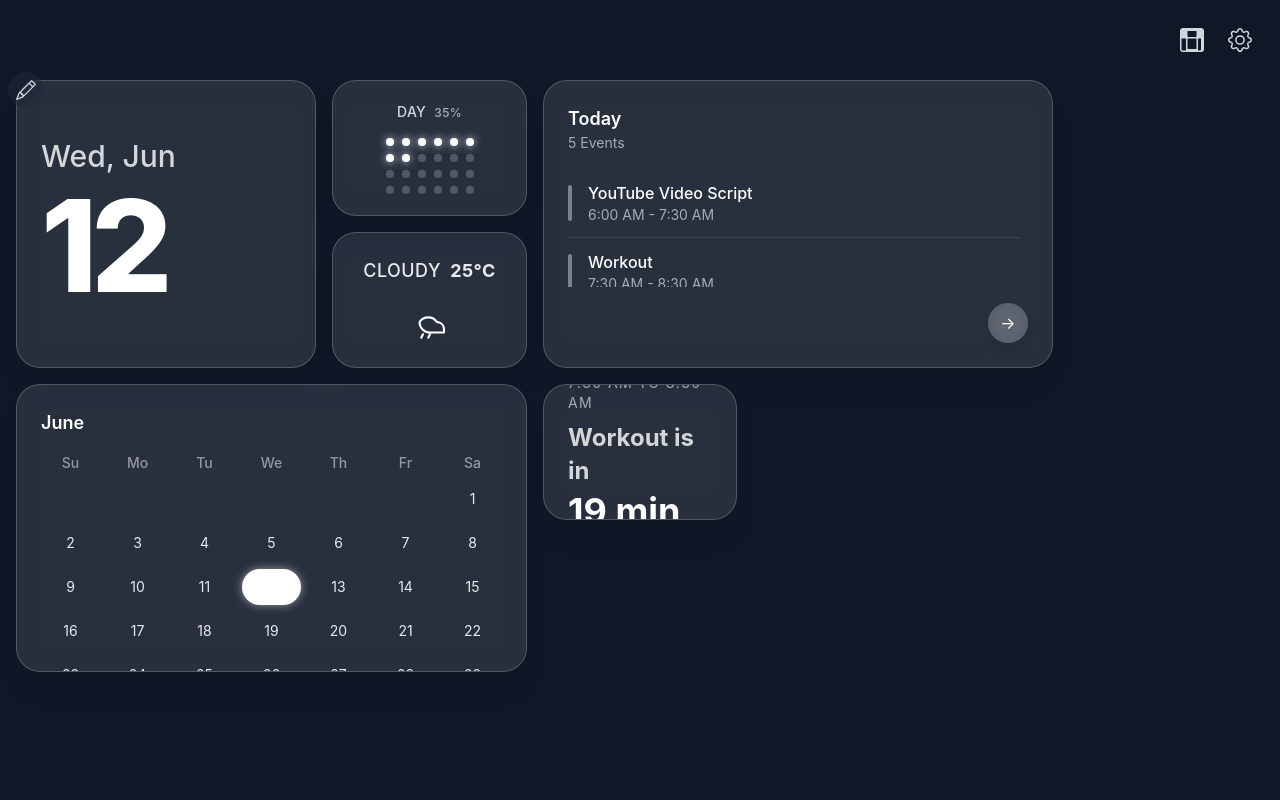
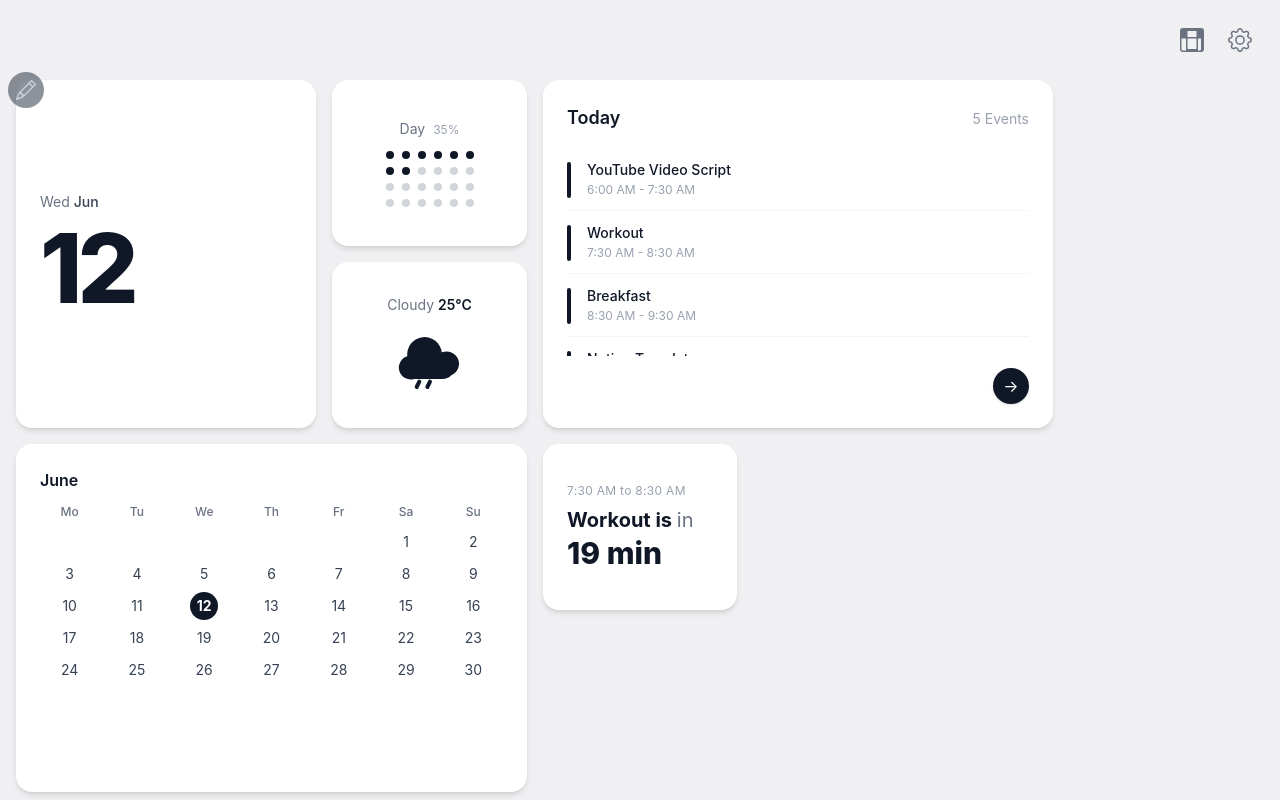
Before and after one commit to sarojbelbase/undistracted-me, a React (Vite) app: page / in a window 1280 px wide. Built offline with nearby package versions, Linux system fonts and the light colour scheme.

Commit message:
style: Redesign widget UI and application theme to a modern, light aesthetic.

```diff
--- a/src/App.jsx
+++ b/src/App.jsx
@@ -46,23 +46,27 @@ const App = () => {
   };
 
   return (
-    <div id="fullscreen" className={`relative h-screen w-screen overflow-auto text-white bg-gray-900 ${!showWidgets ? 'flex flex-col justify-center items-center' : ''}`}>
+    <div
+      id="fullscreen"
+      className={`relative h-screen w-screen overflow-auto ${!showWidgets ? 'flex flex-col justify-center items-center text-white' : ''}`}
+      style={{ background: showWidgets ? '#F0F0F2' : '#18191B' }}
+    >
       <div className="absolute top-5 right-5 z-50 flex gap-2">
         <button
-          className="p-2 rounded-full hover:bg-white/10 transition-all duration-300 focus:outline-none"
+          className={`p-2 rounded-full transition-all duration-300 focus:outline-none ${showWidgets ? 'hover:bg-black/10' : 'hover:bg-white/10'}`}
           onClick={toggleWidgets}
           title={showWidgets ? 'Hide Widgets' : 'Show Widgets'}
         >
-          <svg xmlns="http://www.w3.org/2000/svg" width="24" height="24" fill="currentColor" viewBox="0 0 16 16" className="text-gray-300 hover:text-white transition-colors duration-300">
+          <svg xmlns="http://www.w3.org/2000/svg" width="24" height="24" fill="currentColor" viewBox="0 0 16 16" className={`transition-colors duration-300 ${showWidgets ? 'text-gray-500 hover:text-gray-900' : 'text-gray-300 hover:text-white'}`}>
             <path d="M0 2a2 2 0 0 1 2-2h12a2 2 0 0 1 2 2v12a2 2 0 0 1-2 2H2a2 2 0 0 1-2-2V2zm5 0v4h6V2H5zm6 5H5v7h6V7zM1 7v7a1 1 0 0 0 1 1h2V7H1zm11 0v8h1a1 1 0 0 0 1-1V7h-2z" />
           </svg>
         </button>
         <button
-          className="p-2 rounded-full hover:bg-white/10 transition-all duration-300 focus:outline-none"
+          className={`p-2 rounded-full transition-all duration-300 focus:outline-none ${showWidgets ? 'hover:bg-black/10' : 'hover:bg-white/10'}`}
           onClick={toggleSettings}
           title='Settings'
         >
-          <svg xmlns="http://www.w3.org/2000/svg" width="24" height="24" fill="currentColor" viewBox="0 0 16 16" className="text-gray-300 hover:text-white hover:rotate-45 transition-transform duration-300">
+          <svg xmlns="http://www.w3.org/2000/svg" width="24" height="24" fill="currentColor" viewBox="0 0 16 16" className={`hover:rotate-45 transition-transform duration-300 ${showWidgets ? 'text-gray-500 hover:text-gray-900' : 'text-gray-300 hover:text-white'}`}>
             <path d="M8 4.754a3.246 3.246 0 1 0 0 6.492 3.246 3.246 0 0 0 0-6.492M5.754 8a2.246 2.246 0 1 1 4.492 0 2.246 2.246 0 0 1-4.492 0" />
             <path d="M9.796 1.343c-.527-1.79-3.065-1.79-3.592 0l-.094.319a.873.873 0 0 1-1.255.52l-.292-.16c-1.64-.892-3.433.902-2.54 2.541l.159.292a.873.873 0 0 1-.52 1.255l-.319.094c-1.79.527-1.79 3.065 0 3.592l.319.094a.873.873 0 0 1 .52 1.255l-.16.292c-.892 1.64.901 3.434 2.541 2.54l.292-.159a.873.873 0 0 1 1.255.52l.094.319c.527 1.79 3.065 1.79 3.592 0l.094-.319a.873.873 0 0 1 1.255-.52l.292.16c1.64.893 3.434-.902 2.54-2.541l-.159-.292a.873.873 0 0 1 .52-1.255l.319-.094c1.79-.527 1.79-3.065 0-3.592l-.319-.094a.873.873 0 0 1-.52-1.255l.16-.292c.893-1.64-.902-3.433-2.541-2.54l-.292.159a.873.873 0 0 1-1.255-.52zm-2.633.283c.246-.835 1.428-.835 1.674 0l.094.319a1.873 1.873 0 0 0 2.693 1.115l.291-.16c.764-.415 1.6.42 1.184 1.185l-.159.292a1.873 1.873 0 0 0 1.116 2.692l.318.094c.835.246.835 1.428 0 1.674l-.319.094a1.873 1.873 0 0 0-1.115 2.693l.16.291c.415.764-.42 1.6-1.185 1.184l-.291-.159a1.873 1.873 0 0 0-2.693 1.116l-.094.318c-.246.835-1.428.835-1.674 0l-.094-.319a1.873 1.873 0 0 0-2.692-1.115l-.292.16c-.764.415-1.6-.42-1.184-1.185l.159-.291A1.873 1.873 0 0 0 1.945 8.93l-.319-.094c-.835-.246-.835-1.428 0-1.674l.319-.094A1.873 1.873 0 0 0 3.06 4.377l-.16-.292c-.415-.764.42-1.6 1.185-1.184l.292.159a1.873 1.873 0 0 0 2.692-1.115z" />
           </svg>
--- a/src/widgets/BaseWidget.jsx
+++ b/src/widgets/BaseWidget.jsx
@@ -1,5 +1,3 @@
-import React from 'react';
-
 export const BaseWidget = ({
   children,
   className = '',
@@ -7,11 +5,11 @@ export const BaseWidget = ({
   showRemove = false
 }) => {
   return (
-    <div className={`bg-white/10 backdrop-blur-md border border-white/20 rounded-3xl shadow-xl text-white relative flex flex-col overflow-hidden h-full ${className}`}>
+    <div className={`bg-white rounded-2xl shadow-md text-gray-900 relative flex flex-col overflow-hidden h-full ${className}`}>
       {showRemove && onRemove && (
         <button
           onClick={onRemove}
-          className="absolute top-2 right-2 w-6 h-6 rounded-full bg-red-500/80 hover:bg-red-600 flex items-center justify-center text-white transition-colors z-10"
+          className="absolute top-2 right-2 w-6 h-6 rounded-full bg-red-500 hover:bg-red-600 flex items-center justify-center text-white transition-colors z-10 text-sm leading-none"
           title="Remove widget"
         >
           ×
--- a/src/widgets/WidgetGrid.jsx
+++ b/src/widgets/WidgetGrid.jsx
@@ -12,13 +12,15 @@ import { CountdownWidget } from './countdown/CountdownWidget';
 import { WIDGET_TYPES, DEFAULT_WIDGETS } from './widgetConfig';
 
 const DEFAULT_LAYOUT = [
-  { i: 'clock-1', x: 0, y: 0, w: 3, h: 4 },
-  { i: 'dayProgress-1', x: 3, y: 0, w: 2, h: 2 },
-  { i: 'events-1', x: 5, y: 0, w: 5, h: 4 },
-  { i: 'weather-1', x: 3, y: 2, w: 2, h: 2 },
-  { i: 'calendar-1', x: 0, y: 4, w: 5, h: 4 },
-  { i: 'countdown-1', x: 5, y: 4, w: 2, h: 2 },
+  { i: 'clock-1',       x: 0, y: 0, w: 3, h: 4, minW: 2, minH: 2 },
+  { i: 'dayProgress-1', x: 3, y: 0, w: 2, h: 2, minW: 2, minH: 2 },
+  { i: 'events-1',      x: 5, y: 0, w: 5, h: 4, minW: 3, minH: 3 },
+  { i: 'weather-1',     x: 3, y: 2, w: 2, h: 2, minW: 2, minH: 2 },
+  { i: 'calendar-1',   x: 0, y: 4, w: 5, h: 4, minW: 3, minH: 3 },
+  { i: 'countdown-1',  x: 5, y: 4, w: 2, h: 2, minW: 2, minH: 2 },
 ];
+
+const LAYOUT_VERSION = 'v2-white-cards';
 
 export const WidgetGrid = ({ showWidgetControls = false }) => {
   const { width, containerRef, mounted } = useContainerWidth();
@@ -27,6 +29,15 @@ export const WidgetGrid = ({ showWidgetControls = false }) => {
   const [isEditMode, setIsEditMode] = useState(false);
 
   useEffect(() => {
+    // Version-based cache bust: clear stale layouts when design version changes
+    const storedVersion = localStorage.getItem('widgetLayoutVersion');
+    if (storedVersion !== LAYOUT_VERSION) {
+      localStorage.removeItem('widgetLayouts');
+      localStorage.removeItem('activeWidgets');
+      localStorage.setItem('widgetLayoutVersion', LAYOUT_VERSION);
+      return; // use default state
+    }
+
     const savedLayout = localStorage.getItem('widgetLayouts');
     if (savedLayout) {
       setLayouts(JSON.parse(savedLayout));
@@ -108,7 +119,7 @@ export const WidgetGrid = ({ showWidgetControls = false }) => {
           width={width}
           breakpoints={{ lg: 1200, md: 996, sm: 768, xs: 480, xxs: 0 }}
           cols={{ lg: 12, md: 10, sm: 6, xs: 4, xxs: 2 }}
-          rowHeight={60}
+          rowHeight={75}
           onLayoutChange={handleLayoutChange}
           isDraggable={isEditMode}
           isResizable={isEditMode}
--- a/src/widgets/calendar/CalendarWidget.jsx
+++ b/src/widgets/calendar/CalendarWidget.jsx
@@ -1,60 +1,64 @@
 import React, { useState, useEffect } from 'react';
 import { BaseWidget } from '../BaseWidget';
 
+// Week header starting Monday, matching reference image
+const WEEK_DAYS = ['Mo', 'Tu', 'We', 'Th', 'Fr', 'Sa', 'Su'];
+
 export const CalendarWidget = ({ onRemove, showRemove }) => {
-  const [calendarData, setCalendarData] = useState({
-    month: '',
-    year: '',
-    days: []
-  });
+  const [calendarData, setCalendarData] = useState({ month: '', year: '', days: [] });
 
   useEffect(() => {
     const updateCalendar = () => {
       const now = new Date();
       const year = now.getFullYear();
       const month = now.getMonth();
-      const monthNames = ['January', 'February', 'March', 'April', 'May', 'June',
-                         'July', 'August', 'September', 'October', 'November', 'December'];
+      const monthNames = [
+        'January', 'February', 'March', 'April', 'May', 'June',
+        'July', 'August', 'September', 'October', 'November', 'December'
+      ];
 
       const firstDay = new Date(year, month, 1).getDay();
       const daysInMonth = new Date(year, month + 1, 0).getDate();
       const currentDate = now.getDate();
 
+      // Convert Sunday=0 to Mon-first offset:
+      // JS: Sun=0, Mon=1...Sat=6  →  Mon-first: Mon=0, Tue=1...Sun=6
+      const offset = (firstDay + 6) % 7;
+
       const days = [];
-      // Add empty cells for days before the first day of the month
-      for (let i = 0; i < firstDay; i++) {
+      for (let i = 0; i < offset; i++) {
         days.push({ date: null, isCurrent: false });
       }
-
-      // Add the days of the month
       for (let i = 1; i <= daysInMonth; i++) {
         days.push({ date: i, isCurrent: i === currentDate });
       }
 
-      setCalendarData({
-        month: monthNames[month],
-        year: year,
-        days: days
-      });
+      setCalendarData({ month: monthNames[month], year, days });
     };
 
     updateCalendar();
-    const interval = setInterval(updateCalendar, 3600000); // Update every hour
-
+    const interval = setInterval(updateCalendar, 3600000);
     return () => clearInterval(interval);
   }, []);
 
   return (
-    <BaseWidget className="h-full w-full p-6 flex flex-col" onRemove={onRemove} showRemove={showRemove}>
-      <div className="text-lg font-semibold text-white">{calendarData.month}</div>
-      <div className="mt-4 grid grid-cols-7 gap-2 text-center text-sm text-white/60 flex-1 content-start">
-        {['Su', 'Mo', 'Tu', 'We', 'Th', 'Fr', 'Sa'].map(day => (
-          <div key={day} className="font-medium text-white/50">{day}</div>
+    <BaseWidget className="p-6 flex flex-col" onRemove={onRemove} showRemove={showRemove}>
+      <div className="text-base font-semibold text-gray-900">{calendarData.month}</div>
+      <div className="mt-3 grid grid-cols-7 gap-x-2 gap-y-1 text-center text-sm flex-1 content-start">
+        {WEEK_DAYS.map(day => (
+          <div key={day} className="text-xs font-medium text-gray-500 pb-1">{day}</div>
         ))}
         {calendarData.days.map((day, index) => (
           <div
             key={index}
-            className={`py-2 text-white/90 ${day.isCurrent ? 'bg-white text-black font-bold rounded-full shadow-[0_0_10px_rgba(255,255,255,0.5)]' : ''}`}
+            className={`
+              py-1 text-sm leading-6 w-7 h-7 mx-auto flex items-center justify-center rounded-full
+              ${day.isCurrent
+                ? 'bg-gray-900 text-white font-bold'
+                : day.date
+                  ? 'text-gray-700 hover:bg-gray-100 cursor-default transition-colors'
+                  : ''}
+            `}
           >
             {day.date || ''}
           </div>
--- a/src/widgets/countdown/CountdownWidget.jsx
+++ b/src/widgets/countdown/CountdownWidget.jsx
@@ -9,23 +9,22 @@ export const CountdownWidget = ({ onRemove, showRemove }) => {
   });
 
   useEffect(() => {
-    // Static countdown for now
-    // In future, this will calculate from actual events
     const interval = setInterval(() => {
       setCountdown(prev => ({
         ...prev,
         minutes: prev.minutes > 0 ? prev.minutes - 1 : 0
       }));
-    }, 60000); // Update every minute
-
+    }, 60000);
     return () => clearInterval(interval);
   }, []);
 
   return (
-    <BaseWidget className="h-full w-full p-6 flex flex-col justify-center" onRemove={onRemove} showRemove={showRemove}>
-      <div className="text-sm text-white/60 uppercase tracking-widest mb-1">{countdown.time}</div>
-      <div className="mt-1 text-2xl font-bold text-white/80 leading-snug">
-        {countdown.eventName} is in <br/><span className="text-4xl text-white block mt-1">{countdown.minutes} min</span>
+    <BaseWidget className="p-6 flex flex-col justify-center" onRemove={onRemove} showRemove={showRemove}>
+      <div className="text-xs text-gray-400 tracking-wide">{countdown.time}</div>
+      <div className="mt-2 text-xl font-bold text-gray-900 leading-snug">
+        {countdown.eventName} is{' '}
+        <span className="text-gray-500 font-normal">in</span>{' '}
+        <span className="text-3xl font-extrabold text-gray-900">{countdown.minutes} min</span>
       </div>
     </BaseWidget>
   );
--- a/src/widgets/dateToday/ClockWidget.jsx
+++ b/src/widgets/dateToday/ClockWidget.jsx
@@ -2,37 +2,30 @@ import React, { useState, useEffect } from 'react';
 import { BaseWidget } from '../BaseWidget';
 
 export const ClockWidget = ({ onRemove, showRemove }) => {
-  const [dateInfo, setDateInfo] = useState({
-    day: '',
-    month: '',
-    date: ''
-  });
+  const [dateInfo, setDateInfo] = useState({ day: '', month: '', date: '' });
 
   useEffect(() => {
     const updateDate = () => {
       const now = new Date();
       const days = ['Sun', 'Mon', 'Tue', 'Wed', 'Thu', 'Fri', 'Sat'];
       const months = ['Jan', 'Feb', 'Mar', 'Apr', 'May', 'Jun', 'Jul', 'Aug', 'Sep', 'Oct', 'Nov', 'Dec'];
-
       setDateInfo({
         day: days[now.getDay()],
         month: months[now.getMonth()],
         date: now.getDate()
       });
     };
-
     updateDate();
-    const interval = setInterval(updateDate, 60000); // Update every minute
-
+    const interval = setInterval(updateDate, 60000);
     return () => clearInterval(interval);
   }, []);
 
   return (
-    <BaseWidget className="h-full w-full p-6 flex flex-col justify-center" onRemove={onRemove} showRemove={showRemove}>
-      <div className="text-2xl md:text-3xl font-medium text-white/80">
-        {dateInfo.day}, {dateInfo.month}
+    <BaseWidget className="p-6 flex flex-col justify-center" onRemove={onRemove} showRemove={showRemove}>
+      <div className="text-sm text-gray-500">
+        {dateInfo.day} <span className="font-medium text-gray-700">{dateInfo.month}</span>
       </div>
-      <div className="mt-2 text-[6rem] md:text-[8rem] font-extrabold leading-none text-white tracking-tighter">
+      <div className="mt-2 text-8xl font-extrabold leading-none text-gray-900 tracking-tighter">
         {dateInfo.date}
       </div>
     </BaseWidget>
--- a/src/widgets/dayProgress/DayProgressWidget.jsx
+++ b/src/widgets/dayProgress/DayProgressWidget.jsx
@@ -10,13 +10,10 @@ export const DayProgressWidget = ({ onRemove, showRemove }) => {
       const hour = now.getHours();
       const minutes = now.getMinutes();
       const percentage = Math.floor(((hour * 60 + minutes) / (24 * 60)) * 100);
-
       setProgress({ percentage, currentHour: hour });
     };
-
     updateProgress();
-    const interval = setInterval(updateProgress, 60000); // Update every minute
-
+    const interval = setInterval(updateProgress, 60000);
     return () => clearInterval(interval);
   }, []);
 
@@ -27,7 +24,7 @@ export const DayProgressWidget = ({ onRemove, showRemove }) => {
       dots.push(
         <div
           key={i}
-          className={`w-2 h-2 rounded-full ${isActive ? 'bg-white shadow-[0_0_8px_rgba(255,255,255,0.8)]' : 'bg-white/20'}`}
+          className={`w-2 h-2 rounded-full ${isActive ? 'bg-gray-900' : 'bg-gray-300'}`}
         />
       );
     }
@@ -35,11 +32,11 @@ export const DayProgressWidget = ({ onRemove, showRemove }) => {
   };
 
   return (
-    <BaseWidget className="h-full w-full p-4 flex flex-col items-center justify-center" onRemove={onRemove} showRemove={showRemove}>
-      <div className="text-sm font-medium text-white/80 tracking-wide uppercase">
-        Day <span className="text-xs text-white/60 ml-1">{progress.percentage}%</span>
+    <BaseWidget className="p-4 flex flex-col items-center justify-center" onRemove={onRemove} showRemove={showRemove}>
+      <div className="text-sm text-gray-500">
+        Day <span className="text-xs text-gray-400 ml-1">{progress.percentage}%</span>
       </div>
-      <div className="mt-4 grid grid-cols-6 gap-2">
+      <div className="mt-3 grid grid-cols-6 gap-2">
         {renderDots()}
       </div>
     </BaseWidget>
--- a/src/widgets/events/EventsWidget.jsx
+++ b/src/widgets/events/EventsWidget.jsx
@@ -2,36 +2,38 @@ import React from 'react';
 import { BaseWidget } from '../BaseWidget';
 
 export const EventsWidget = ({ onRemove, showRemove }) => {
-  // Static data for now
   const events = [
     { title: 'YouTube Video Script', time: '6:00 AM - 7:30 AM' },
     { title: 'Workout', time: '7:30 AM - 8:30 AM' },
     { title: 'Breakfast', time: '8:30 AM - 9:30 AM' },
     { title: 'Notion Templates', time: '9:30 AM - 12:30 PM' },
-    { title: 'Lunch', time: '12:30 PM - 1:30 PM' }
+    { title: 'Lunch', time: '12:30 PM - 1:30 PM' },
   ];
 
   return (
-    <BaseWidget className="h-full w-full p-6 flex flex-col" onRemove={onRemove} showRemove={showRemove}>
-      <div className="flex justify-between items-start">
-        <div>
-          <h3 className="text-lg font-semibold text-white">Today</h3>
-          <p className="text-sm text-white/60">{events.length} Events</p>
-        </div>
+    <BaseWidget className="p-6 flex flex-col" onRemove={onRemove} showRemove={showRemove}>
+      {/* Header */}
+      <div className="flex justify-between items-baseline">
+        <h3 className="text-lg font-semibold text-gray-900">Today</h3>
+        <span className="text-sm text-gray-400">{events.length} Events</span>
       </div>
-      <div className="mt-4 divide-y divide-white/10 flex-1 overflow-y-auto pr-2 custom-scrollbar">
+
+      {/* Event list */}
+      <div className="mt-4 divide-y divide-gray-100 flex-1 overflow-y-auto">
         {events.map((event, index) => (
           <div key={index} className="py-3 flex items-start">
-            <div className="w-1 bg-white/40 rounded mr-4 mt-1" style={{ height: '36px' }} />
-            <div className="flex-1">
-              <div className="font-medium text-white">{event.title}</div>
-              <div className="text-sm text-white/60">{event.time}</div>
+            <div className="w-1 bg-gray-900 rounded-full mr-4 mt-0.5 shrink-0" style={{ height: '36px' }} />
+            <div className="flex-1 min-w-0">
+              <div className="text-sm font-medium text-gray-900 truncate">{event.title}</div>
+              <div className="text-xs text-gray-400 mt-0.5">{event.time}</div>
             </div>
           </div>
         ))}
       </div>
-      <div className="mt-4 flex justify-end">
-        <button className="w-10 h-10 rounded-full bg-white/20 text-white flex items-center justify-center shadow-lg hover:bg-white/30 transition-colors backdrop-blur-md">
+
+      {/* Arrow button */}
+      <div className="mt-3 flex justify-end">
+        <button className="w-9 h-9 rounded-full bg-gray-900 text-white flex items-center justify-center shadow-sm hover:bg-gray-700 transition-colors text-base">
           →
         </button>
       </div>
--- a/src/widgets/weather/WeatherWidget.jsx
+++ b/src/widgets/weather/WeatherWidget.jsx
@@ -2,44 +2,24 @@ import React from 'react';
 import { BaseWidget } from '../BaseWidget';
 
 export const WeatherWidget = ({ onRemove, showRemove }) => {
-  // Static data for now
-  const weather = {
-    condition: 'Cloudy',
-    temperature: 25
-  };
+  const weather = { condition: 'Cloudy', temperature: 25 };
 
   return (
-    <BaseWidget className="h-full w-full p-6 flex flex-col items-center justify-center text-white" onRemove={onRemove} showRemove={showRemove}>
-      <div className="text-lg font-medium text-white/90 tracking-wide uppercase">
-        {weather.condition} <span className="font-bold ml-1">{weather.temperature}°C</span>
+    <BaseWidget className="p-6 flex flex-col items-center justify-center" onRemove={onRemove} showRemove={showRemove}>
+      <div className="text-sm text-gray-500">
+        {weather.condition} <span className="font-semibold text-gray-900">{weather.temperature}°C</span>
       </div>
       <svg
-        className="mt-4 w-20 h-20 text-white drop-shadow-md"
+        className="mt-4 w-16 h-16 text-gray-900"
         viewBox="0 0 24 24"
-        fill="none"
+        fill="currentColor"
         xmlns="http://www.w3.org/2000/svg"
       >
-        <path
-          d="M20 16.58A4.41 4.41 0 0016.59 12c-.2 0-.39.02-.58.06A6 6 0 006 12c0 3.31 2.69 6 6 6h8z"
-          stroke="currentColor"
-          strokeWidth="1.2"
-          strokeLinecap="round"
-          strokeLinejoin="round"
-        />
-        <path
-          d="M8 19l-1 2"
-          stroke="currentColor"
-          strokeWidth="1.2"
-          strokeLinecap="round"
-          strokeLinejoin="round"
-        />
-        <path
-          d="M12 19l-1 2"
-          stroke="currentColor"
-          strokeWidth="1.2"
-          strokeLinecap="round"
-          strokeLinejoin="round"
-        />
+        {/* Cloud body (filled) */}
+        <path d="M20 16.58A4.5 4.5 0 0 0 16.5 8a.5.5 0 0 0-.08.01 6.5 6.5 0 0 0-12.92 1.5A4 4 0 0 0 6 18h10.5a4.5 4.5 0 0 0 3.5-1.42z" />
+        {/* Rain drops */}
+        <line x1="8" y1="19" x2="7" y2="21" stroke="currentColor" strokeWidth="1.5" strokeLinecap="round" />
+        <line x1="12" y1="19" x2="11" y2="21" stroke="currentColor" strokeWidth="1.5" strokeLinecap="round" />
       </svg>
     </BaseWidget>
   );
```
